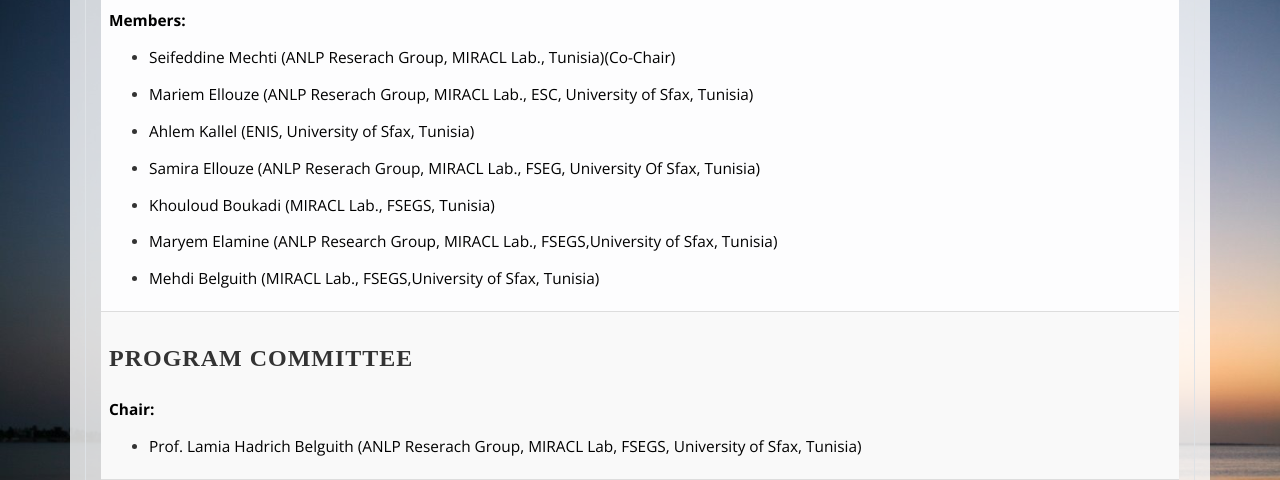
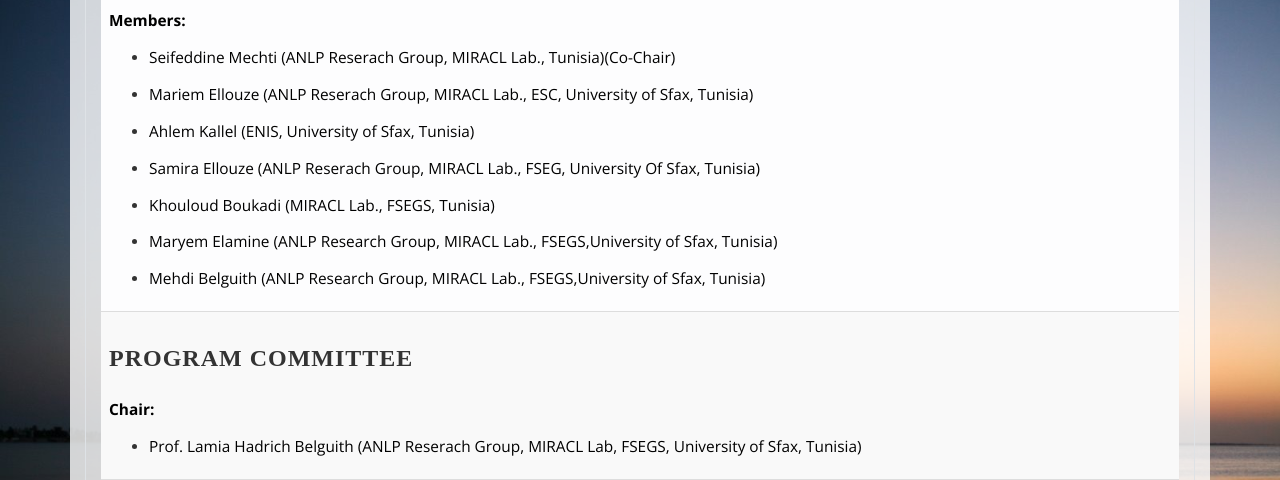
Before and after one commit to ellsamig/conference, a Django app: page /committees in a window 1280 px wide. Shown: the part 936-1416 px from the top of the page. Run offline with Django 3.2, Linux system fonts and the light colour scheme; some libraries are stand-ins or nearby versions.

Commit message:
Update commettees.html

```diff
--- a/lpkm/templates/commettees.html
+++ b/lpkm/templates/commettees.html
@@ -36,7 +36,7 @@
 	<li><p>Samira Ellouze (ANLP Reserach Group, MIRACL Lab., FSEG, University Of Sfax, Tunisia)</p></li>
 	<li><p>Khouloud Boukadi (MIRACL Lab., FSEGS, Tunisia)</p></li>
 	<li><p>Maryem Elamine (ANLP Research Group, MIRACL Lab., FSEGS,University of Sfax, Tunisia)</p></li>
-	<li><p>Mehdi Belguith (MIRACL Lab., FSEGS,University of Sfax, Tunisia)</p></li>
+	<li><p>Mehdi Belguith (ANLP Research Group, MIRACL Lab., FSEGS,University of Sfax, Tunisia)</p></li>
 
 </ul>
 </td>
```
